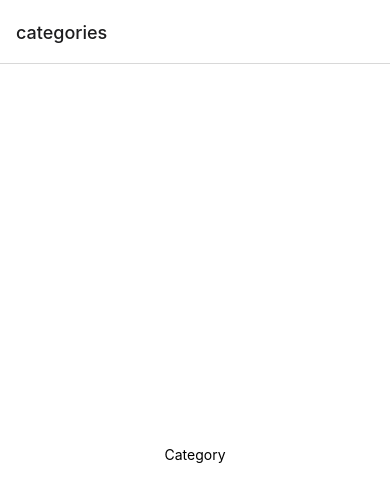
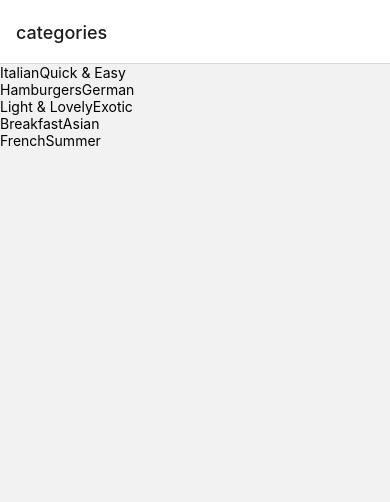
Before and after one commit to xianlinbox/meals, a React Native app: screen /categories in a window 390 px wide. Shown: the top 502 px of the page. Built offline with nearby package versions, Linux system fonts and the light colour scheme.

Commit message:
show category in categories screen

```diff
--- a/category/categories.js
+++ b/category/categories.js
@@ -1,20 +1,18 @@
-import { View, Text, StyleSheet } from "react-native";
+import { FlatList } from "react-native";
+import { CATEGORIES } from "../models/dummy-data";
+import CategoryTile from "./components/category-tile";
 
 function CategoryScreen() {
   return (
-    <View style={styles.container}>
-      <Text>Category</Text>
-    </View>
+    <FlatList
+      data={CATEGORIES}
+      keyExtractor={(item) => item.id}
+      renderItem={(itemData) => {
+        return <CategoryTile title={itemData.item.title} color={itemData.item.color} />;
+      }}
+      numColumns={2}
+    />
   );
 }
 
 export default CategoryScreen;
-
-const styles = StyleSheet.create({
-  container: {
-    flex: 1,
-    backgroundColor: "#fff",
-    alignItems: "center",
-    justifyContent: "center",
-  },
-});
--- /dev/null
+++ b/category/components/category-tile.js
@@ -0,0 +1,6 @@
+import { Text } from "react-native";
+function CategoryTile({ title, color }) {
+  return <Text>{title}</Text>;
+}
+
+export default CategoryTile;
```
